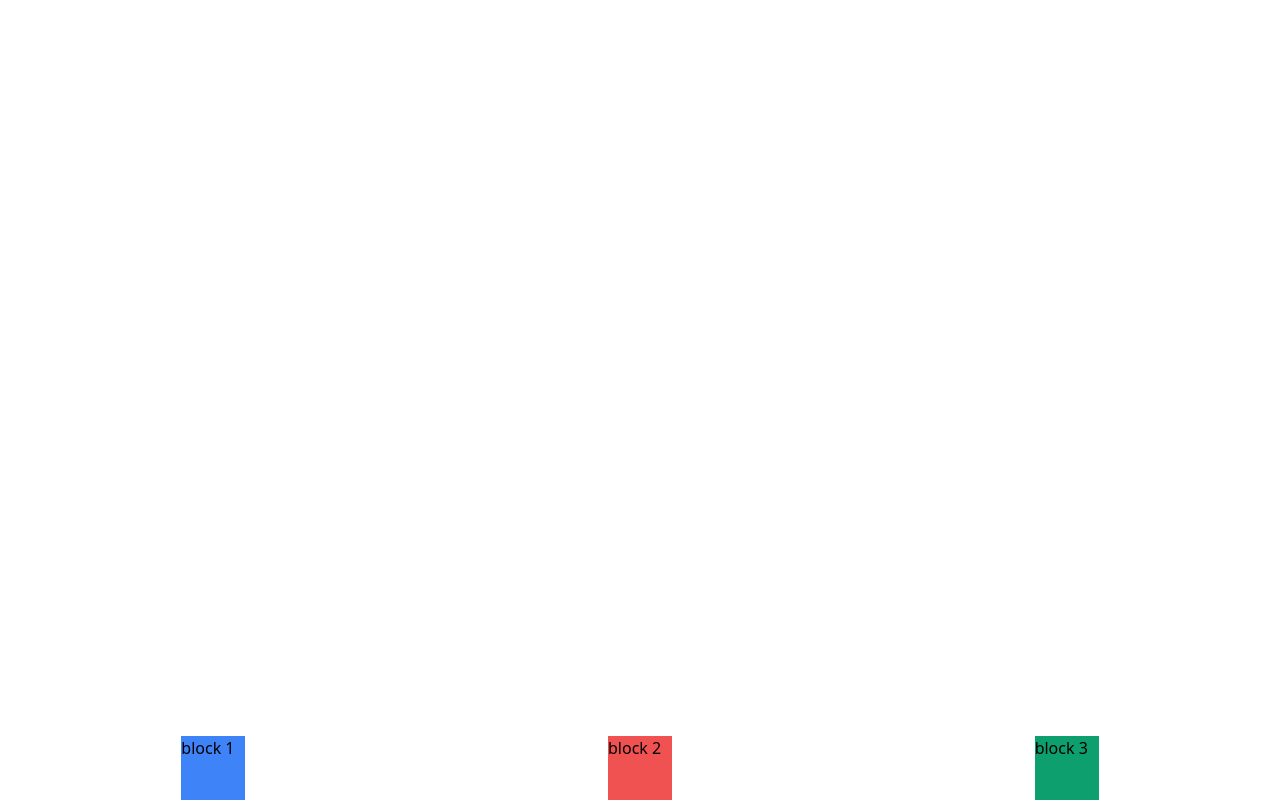
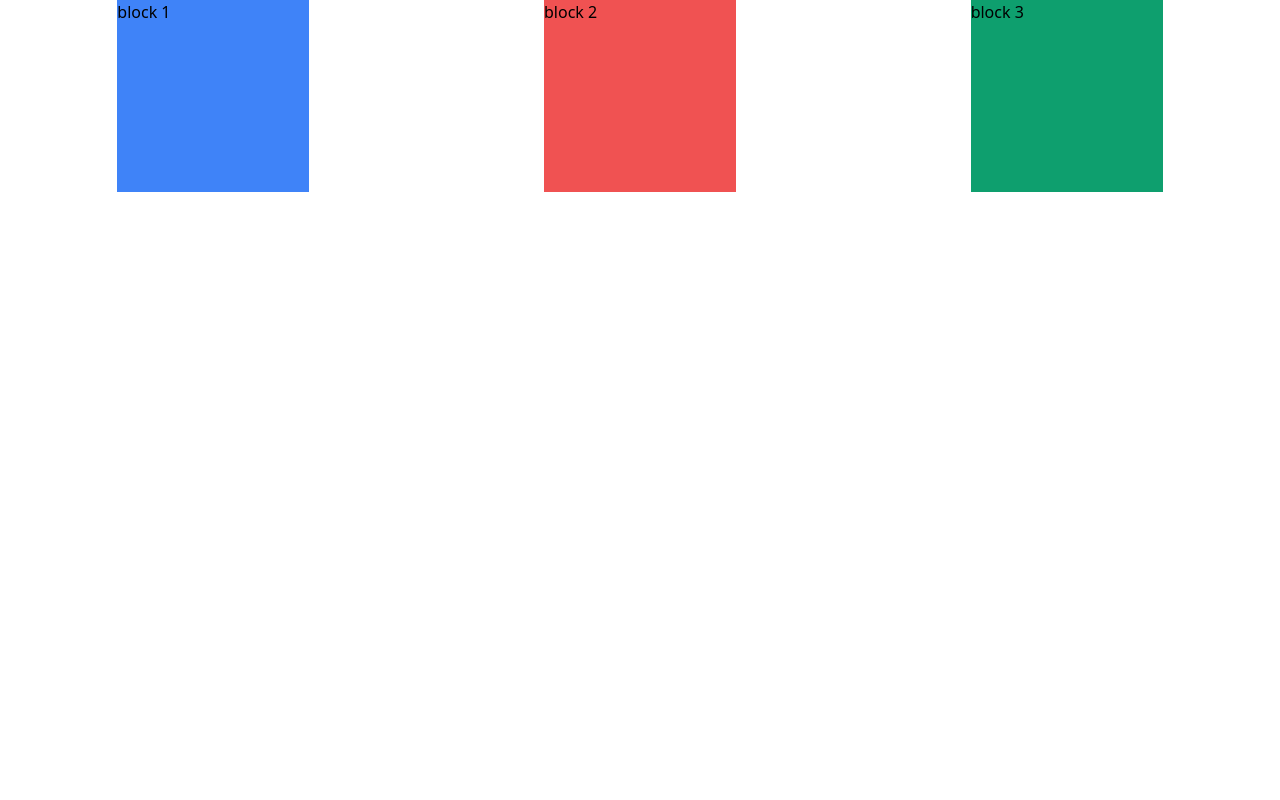
Before and after one commit to YUUJIIE/tailwindcss_practice, a website: page src/practice.html in a window 1280 px wide. Drawn offline with Linux system fonts and the light colour scheme.

Commit message:
レスポンシブデザインの練習

```diff
--- a/src/practice.html
+++ b/src/practice.html
@@ -7,14 +7,14 @@
     <title>Document</title>
 </head>
 <body>
-    <div class="flex flex-row justify-around h-screen items-end">
-        <div class="bg-blue-500 h-16 w-16">
+    <div class="flex flex-row md:flex-col lg:flex-row justify-around h-screen items-end md:items-center lg:items-start">
+        <div class="bg-blue-500 h-48 w-48">
             <p>block 1</p>
         </div>
-        <div class="bg-red-500 h-16 w-16">
+        <div class="bg-red-500 h-48 w-48">
             <p>block 2</p>
         </div>
-        <div class="bg-green-500 h-16 w-16">
+        <div class="bg-green-500 h-48 w-48">
             <p>block 3</p>
         </div>
     </div>
```
Also changed, not shown: dist/style_dev.css.
